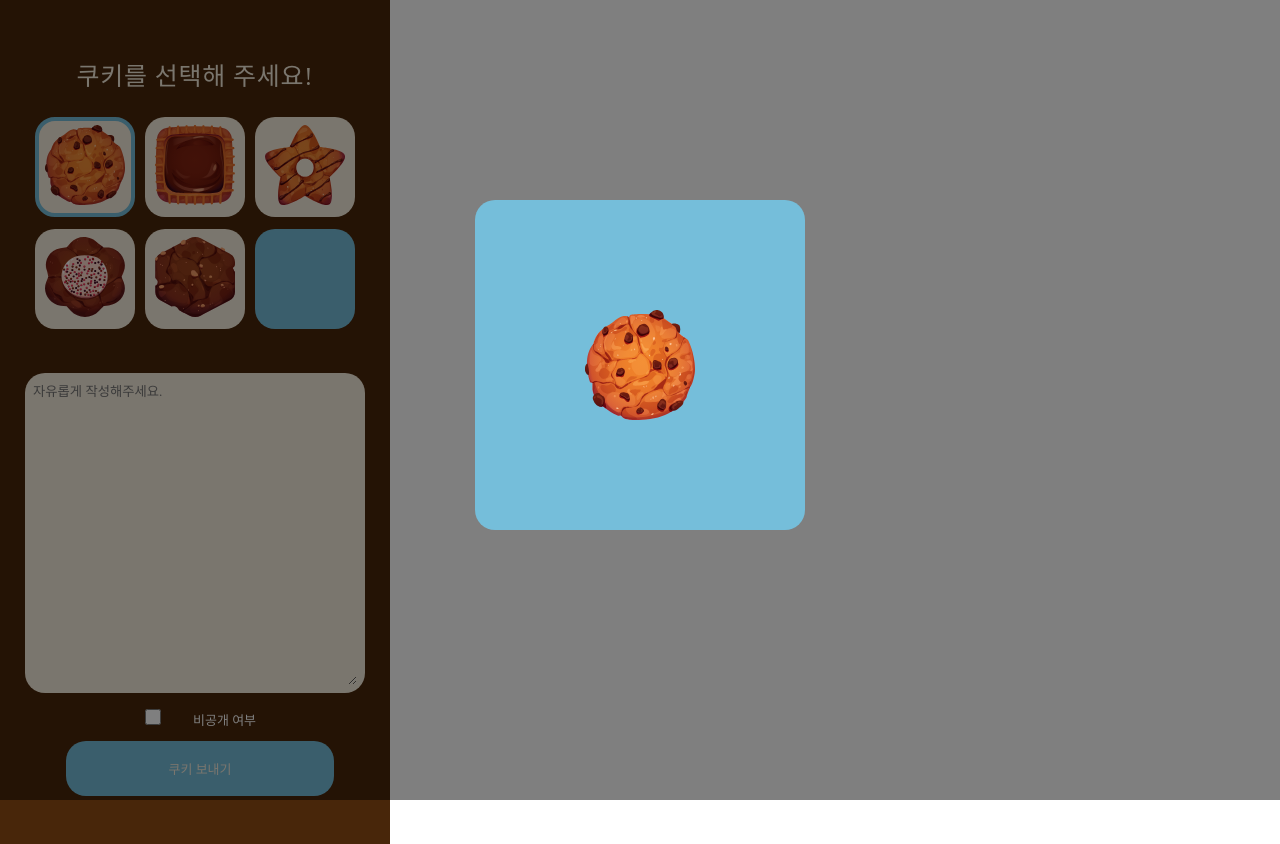
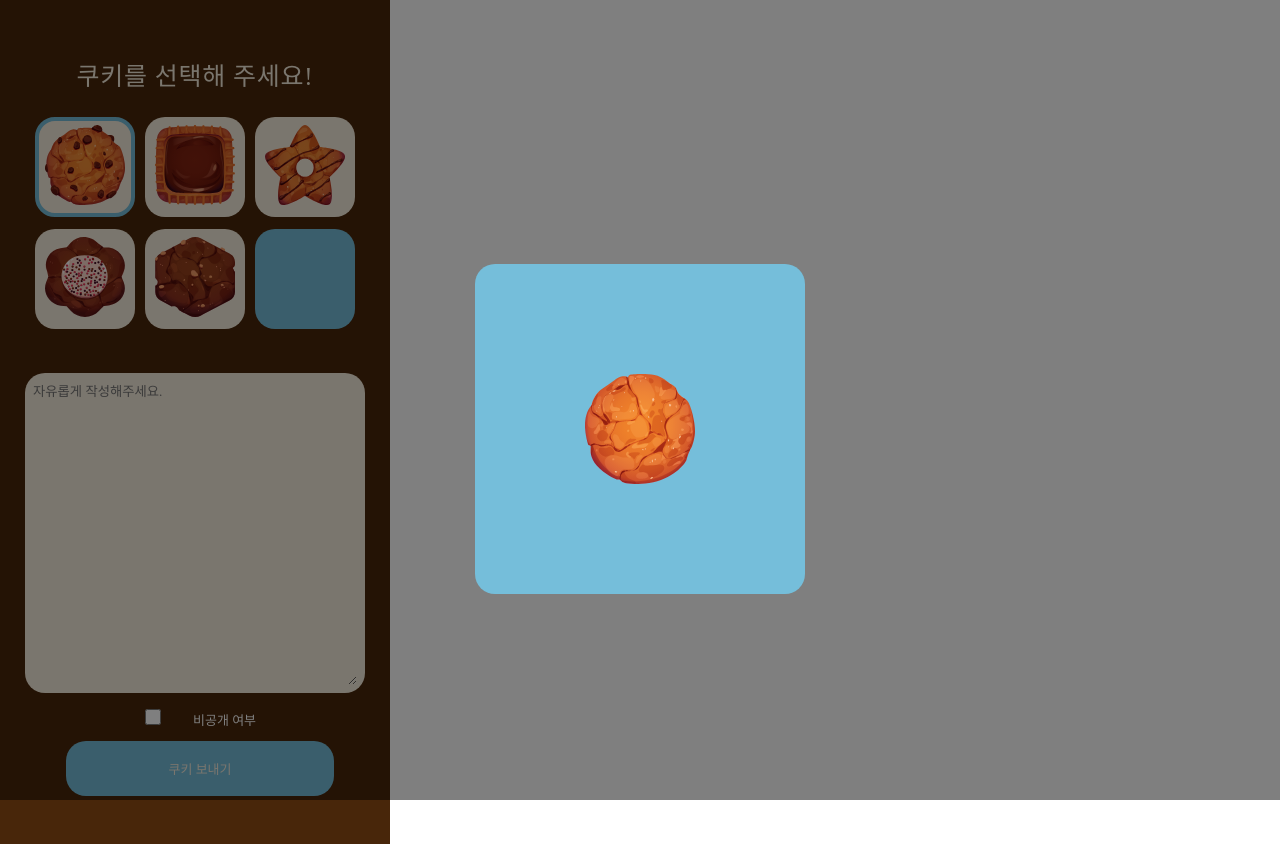
Before and after one commit to jeehyojeon/kukibox, a React (Create React App) app in the folder cookie/: page /kukibox/1/make in a window 1280 px wide. Both pictures are taken after a click on the button "쿠키 보내기". Built offline with nearby package versions, Linux system fonts and the light colour scheme; a web font is replaced by a local one.

Commit message:
feat: onboarding navigate

```diff
--- a/cookie/src/components/Onboarding/Onboarding.css
+++ b/cookie/src/components/Onboarding/Onboarding.css
@@ -15,11 +15,11 @@
     transform: translateX(-50%);
     z-index: 1000;
 
-    transition: top 1s;
+    transition: top 0.5s;
 }
 
 .centered {
-    top: 25%;
+    top: 33%;
 }
 
 .onboarding-container {
--- a/cookie/src/components/Onboarding/Onboarding.js
+++ b/cookie/src/components/Onboarding/Onboarding.js
@@ -11,7 +11,7 @@ function Onboarding({ design = 1 }) {
   useEffect(() => {
     setTimeout(() => {
       setIsOn(true);
-    }, 1500);
+    }, 500);
   }, []);
 
   useEffect(() => {
@@ -19,7 +19,7 @@ function Onboarding({ design = 1 }) {
       if (!isOn) return;
 
       setIsFlipped(!isFlipped);
-    }, 2000);
+    }, 1500);
   }, [isOn, isFlipped]);
 
   return (
--- a/cookie/src/pages/KukiBoxMakePage.js
+++ b/cookie/src/pages/KukiBoxMakePage.js
@@ -3,11 +3,12 @@ import React, { useState } from "react";
 import "./KukiBoxMakePage.css";
 
 import KukiDesign from "../components/KukiDesign/KukiDesign";
-import { useParams } from "react-router-dom";
+import { useNavigate, useParams } from "react-router-dom";
 import Onboarding from "../components/Onboarding/Onboarding";
 
 function KukiBoxMakePage() {
   const params = useParams();
+  const navigate = useNavigate();
 
   const [content, setContent] = useState("");
   const [isPrivate, setIsPrivate] = useState(false);
@@ -42,7 +43,10 @@ function KukiBoxMakePage() {
     // onboarding
     setIsOnboarding(true);
 
-    // navigate to home
+    // navigate to home after 2.5 seconds
+    setTimeout(() => {
+      navigate("/kukibox/" + boxId);
+    }, 5500);
   };
 
   return (
```
